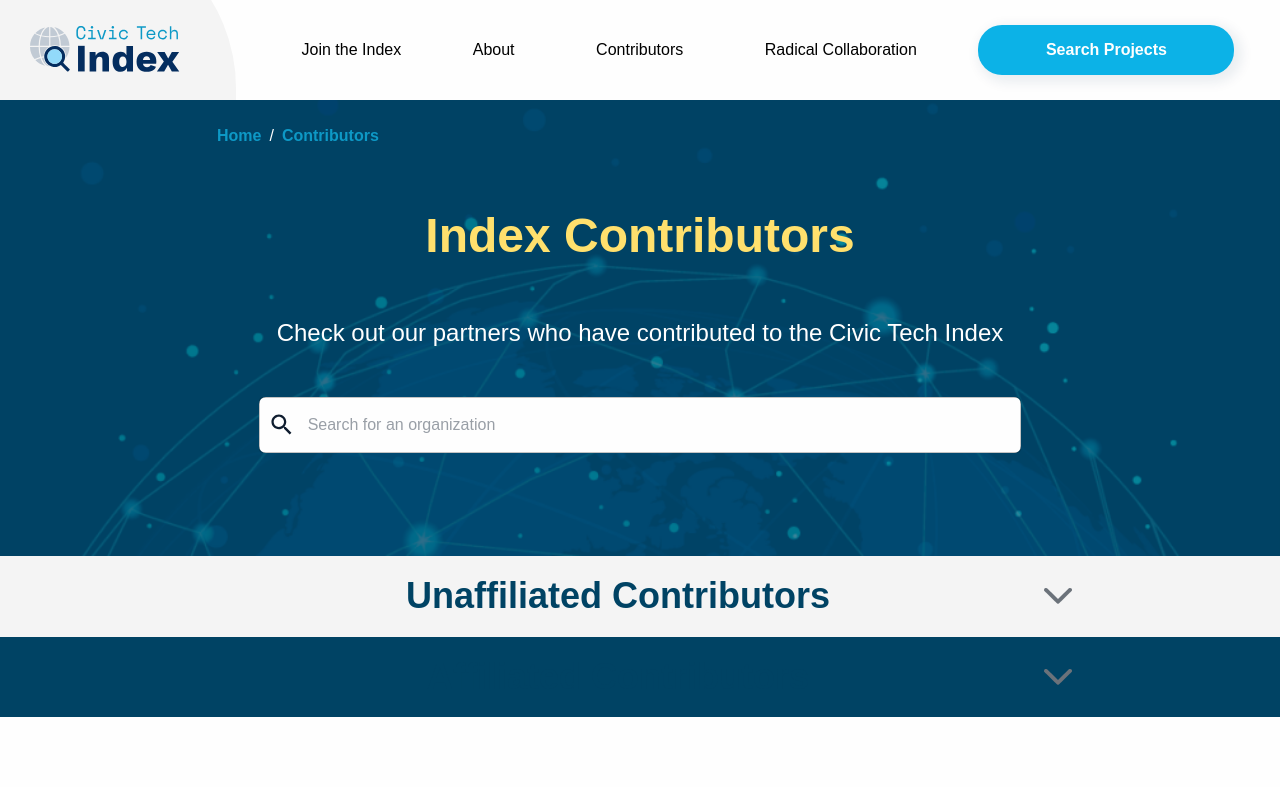
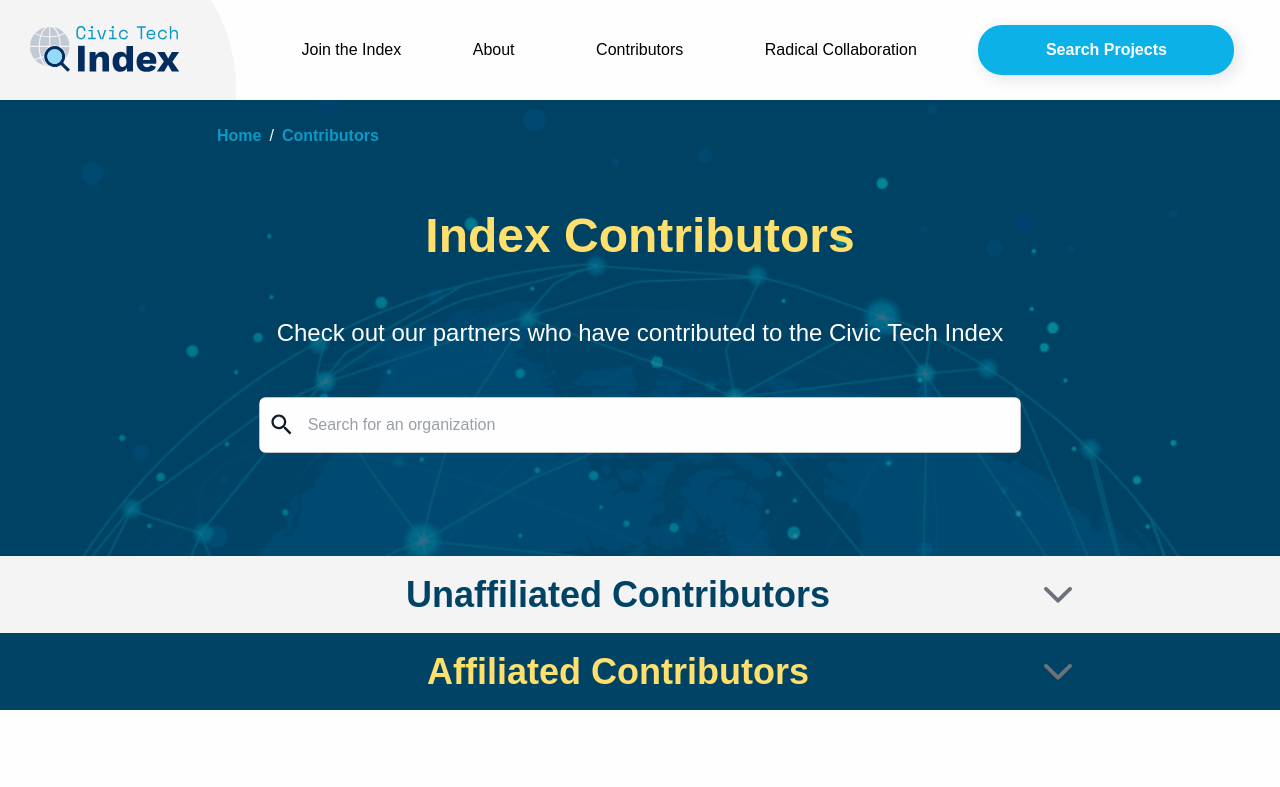
Before and after one commit to civictechindex/CTI-website-frontend, a React (Create React App) app: page /contributors/affiliated in a window 1280 px wide. Shown: the top 787 px of the page. Built offline with nearby package versions, Linux system fonts and the light colour scheme; no server answers; what webfontloader would draw is missing.

Commit message:
Restore "Affiliated Contributors" title to yellow
Use MUI Typography for both h2 elements

```diff
--- a/src/pages/Contributors/index.js
+++ b/src/pages/Contributors/index.js
@@ -9,6 +9,7 @@ import TextField from "@material-ui/core/TextField";
 import Autocomplete from "@material-ui/lab/Autocomplete";
 import InputAdornment from "@material-ui/core/InputAdornment";
 import SearchIcon from "@material-ui/icons/Search";
+import Typography from "@material-ui/core/Typography";
 import { DropdownArrow } from "../../components/DropdownArrow.js";
 import { AffiliatedOrganizations } from "./AffiliatedOrganizations";
 import { UnaffiliatedOrganizations } from "./UnaffiliatedOrganizations";
@@ -133,7 +134,9 @@ export default function Contributors({ match }) {
       <div className={classes.unaffiliatedWrapper}>
         <div className={classes.sectionContainer}>
           <div className={classes.affiliation}>
-            <h2>Unaffiliated Contributors</h2>
+            <Typography variant='h2' color='primary'>
+              Unaffiliated Contributors
+            </Typography>
             <DropdownArrow setOpenFunction={setUnaffiliatedOpen} />
           </div>
           <div>
@@ -151,7 +154,9 @@ export default function Contributors({ match }) {
       <div className={classes.affiliatedWrapper}>
         <div className={classes.sectionContainer}>
           <div className={classes.affiliation}>
-            <h2>Affiliated Contributors</h2>
+            <Typography variant='h2' color='textPrimary'>
+              Affiliated Contributors
+            </Typography>
             <DropdownArrow setOpenFunction={setAffiliatedOpen} />
           </div>
           <div className={classes.affiliatedOrgsContainer}>
```
